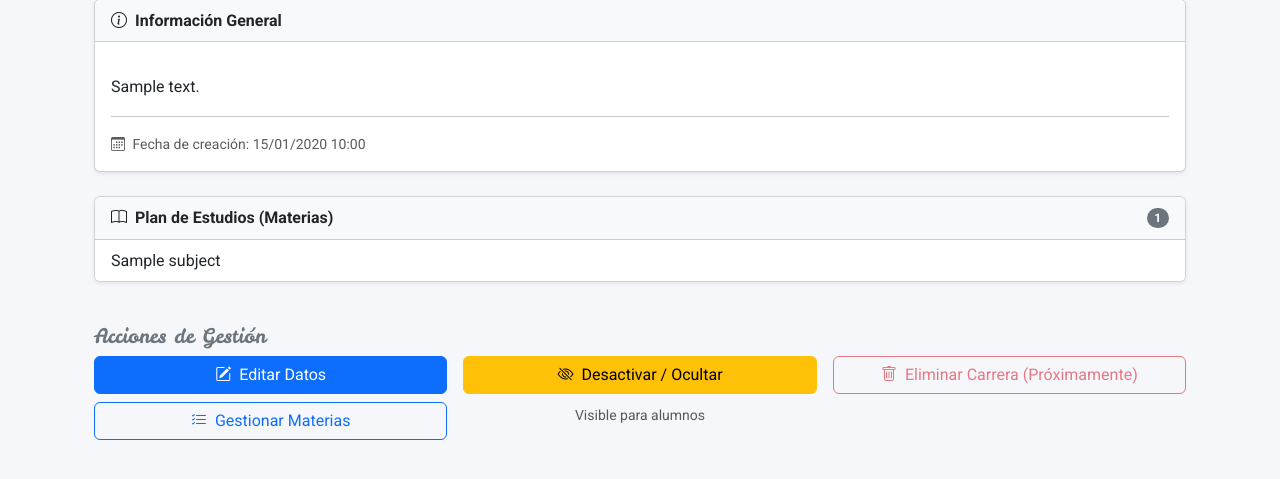
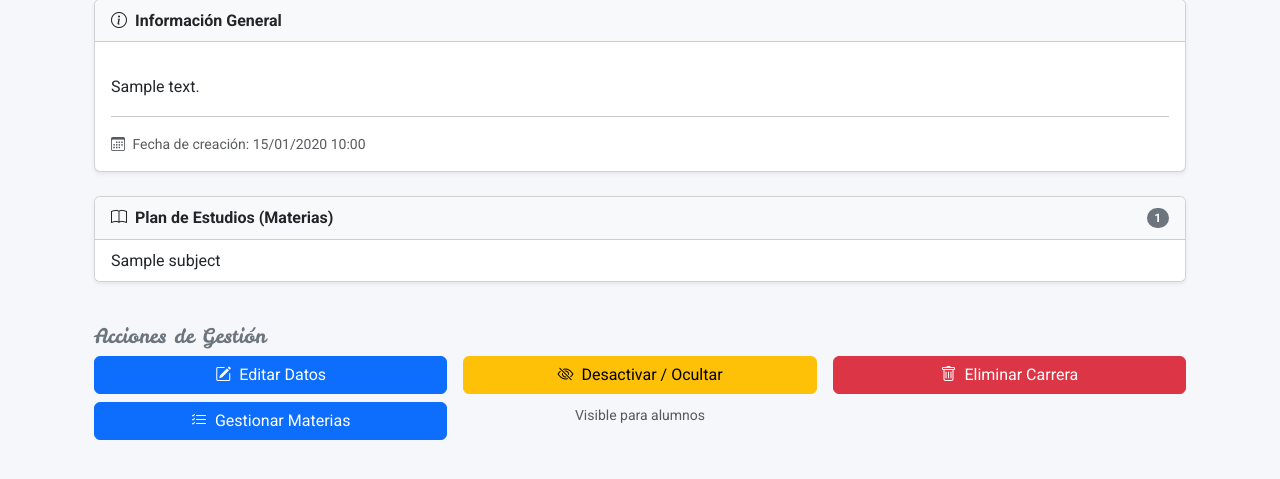
Before and after one commit to jazzzz0/sistema-gestion-academica, a Django app: page /careers/1/ in a window 1280 px wide. Shown: the part 259-738 px from the top of the page. Run offline with Django 5.2, Linux system fonts and the light colour scheme; a user stored in the database is signed in; tables that the repository leaves empty hold one stand-in row (values such as "Sample post").

Commit message:
feat(careers): implementar boton de eliminar carrera en la interfaz de detalle
- Modificación de url para editar en career_list.html para solucionar error que no permitía visualizar el listado por incorrecto llamado a la url

```diff
--- a/careers/templates/careers/career_detail.html
+++ b/careers/templates/careers/career_detail.html
@@ -75,7 +75,7 @@
                         <a class="btn btn-primary" href="{% url 'careers:career_update' career.pk %}">
                             <i class="bi bi-pencil-square me-2"></i>Editar Datos
                         </a>
-                        <a class="btn btn-outline-primary" href="{% url 'careers:career_subjects_update' career.pk %}">
+                        <a class="btn btn-primary w-100" href="{% url 'careers:career_subjects_update' career.pk %}">
                             <i class="bi bi-list-check me-2"></i>Gestionar Materias
                         </a>
                     </div>
@@ -111,9 +111,9 @@
 
                 <div class="col-md-4">
                     <div class="d-grid">
-                        <a class="btn btn-outline-danger disabled" href="#" aria-disabled="true">
-                            <i class="bi bi-trash me-2"></i>Eliminar Carrera (Próximamente)
-                        </a>
+                            <a href="{% url 'careers:career_delete' career.pk %}" class="btn btn-danger w-100" title="Eliminar">
+                                <i class="bi bi-trash me-2"></i>Eliminar Carrera
+                            </a>
                     </div>
                 </div>
             </div>
--- a/careers/templates/careers/career_list.html
+++ b/careers/templates/careers/career_list.html
@@ -43,7 +43,7 @@
                             <a href="{% url 'careers:career_detail' career.pk %}" class="btn btn-sm btn-outline-info" title="Ver Detalle">
                                 <i class="bi bi-eye"></i>
                             </a>
-                            <a href="{% url 'careers:career_edit' career.pk %}" class="btn btn-sm btn-outline-primary" title="Editar">
+                            <a href="{% url 'careers:career_update' career.pk %}" class="btn btn-sm btn-outline-primary" title="Editar">
                                 <i class="bi bi-pencil"></i>
                             </a>
                             <a href="{% url 'careers:career_delete' career.pk %}" class="btn btn-sm btn-outline-danger" title="Eliminar">
```
